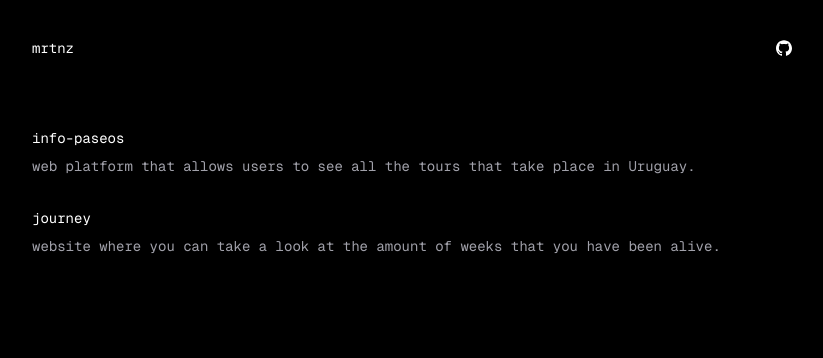
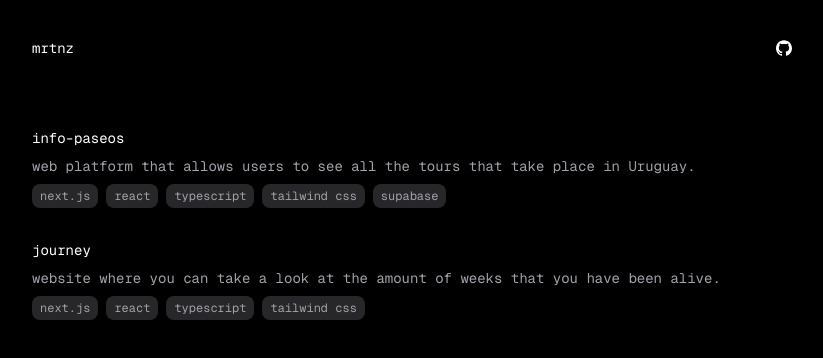
Before and after one commit to mrnzdev/portfolio, a Next.js app: page / in a window 1280 px wide. Shown: the top 358 px of the page, without its empty margins (224-1047 px from the left). Built offline with nearby package versions, Linux system fonts and the light colour scheme.

Commit message:
Adding technologies for the projects.

```diff
--- a/package.json
+++ b/package.json
@@ -20,7 +20,7 @@
     "@types/node": "^20",
     "@types/react": "^18",
     "@types/react-dom": "^18",
-    "eslint": "^8",
+    "eslint": "^9.17.0",
     "eslint-config-next": "14.2.6",
     "postcss": "^8",
     "tailwindcss": "^3.4.1",
--- a/src/app/page.tsx
+++ b/src/app/page.tsx
@@ -1,5 +1,5 @@
-import Header from "@/components/Header"
-import ProjectItem from "@/components/ProjectItem"
+import Header from "@/components/header"
+import ProjectItem from "@/components/project-item"
 
 export default function Home() {
 	return (
@@ -10,11 +10,13 @@ export default function Home() {
 					url="https://infopaseos.com"
 					title="info-paseos"
 					description="web platform that allows users to see all the tours that take place in Uruguay."
+					technologies={["next.js", "react", "typescript", "tailwind css", "supabase"]}
 				/>
 				<ProjectItem
 					url="https://journey.mrtnz.dev"
 					title="journey"
 					description="website where you can take a look at the amount of weeks that you have been alive."
+					technologies={["next.js","react", "typescript", "tailwind css"]}
 				/>
 			</main>
 		</>
--- a/src/components/Header.tsx
+++ b/src/components/Header.tsx
@@ -1,5 +1,5 @@
 import Link from "next/link"
-import GithubIcon from "./GithubIcon"
+import GithubIcon from "@/components/github-icon"
 
 const Header = () => {
 	return (
--- a/src/components/ProjectItem.tsx
+++ b/src/components/project-item.tsx
@@ -2,12 +2,14 @@ interface ProjectItemProps {
 	url: string
 	title: string
 	description: string
+	technologies: string[] // Add technologies array prop
 }
 
 const ProjectItem: React.FC<ProjectItemProps> = ({
 	url,
 	title,
 	description,
+	technologies,
 }) => {
 	return (
 		<div className="flex flex-col gap-2">
@@ -22,6 +24,16 @@ const ProjectItem: React.FC<ProjectItemProps> = ({
 				</a>
 			</h3>
 			<p className="text-sm text-zinc-400">{description}</p>
+			<div className="flex flex-wrap gap-2">
+				{technologies.map((tech, index) => (
+					<span
+						key={index}
+						className="rounded-lg bg-zinc-800 px-2 py-1 text-xs text-zinc-400"
+					>
+						{tech}
+					</span>
+				))}
+			</div>
 		</div>
 	)
 }
```
Also changed, not shown: src/components/github-icon.tsx (renamed from src/components/GithubIcon.tsx), 1 other file (tests, documents, lock files or other folders).
